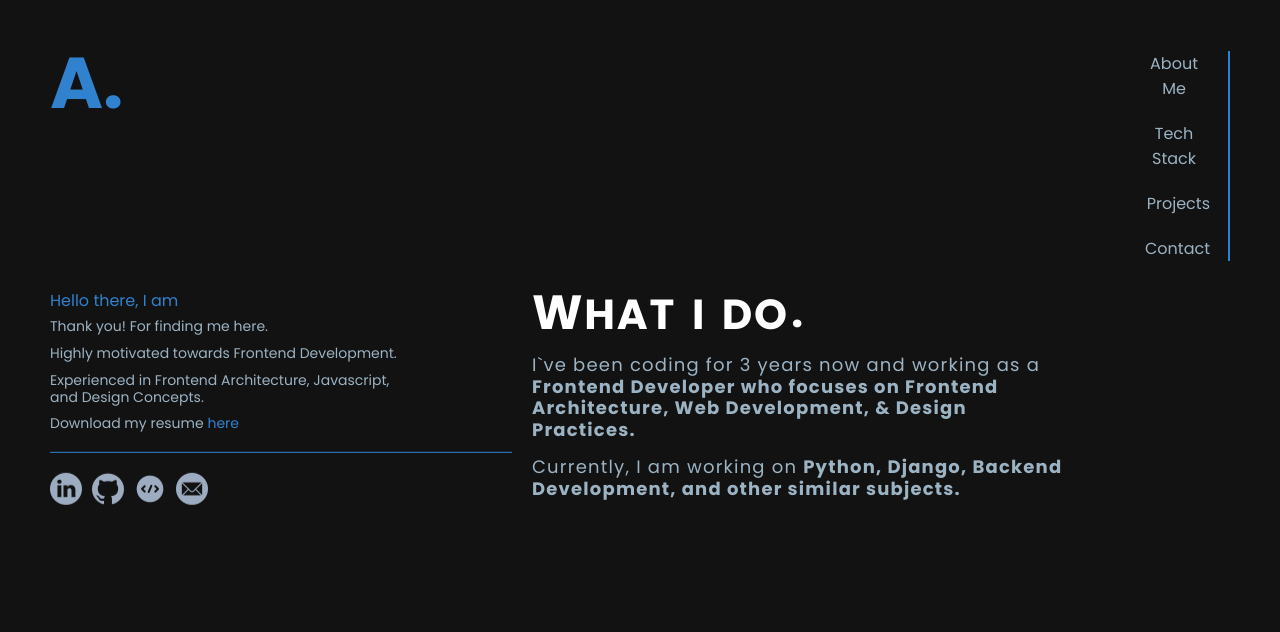
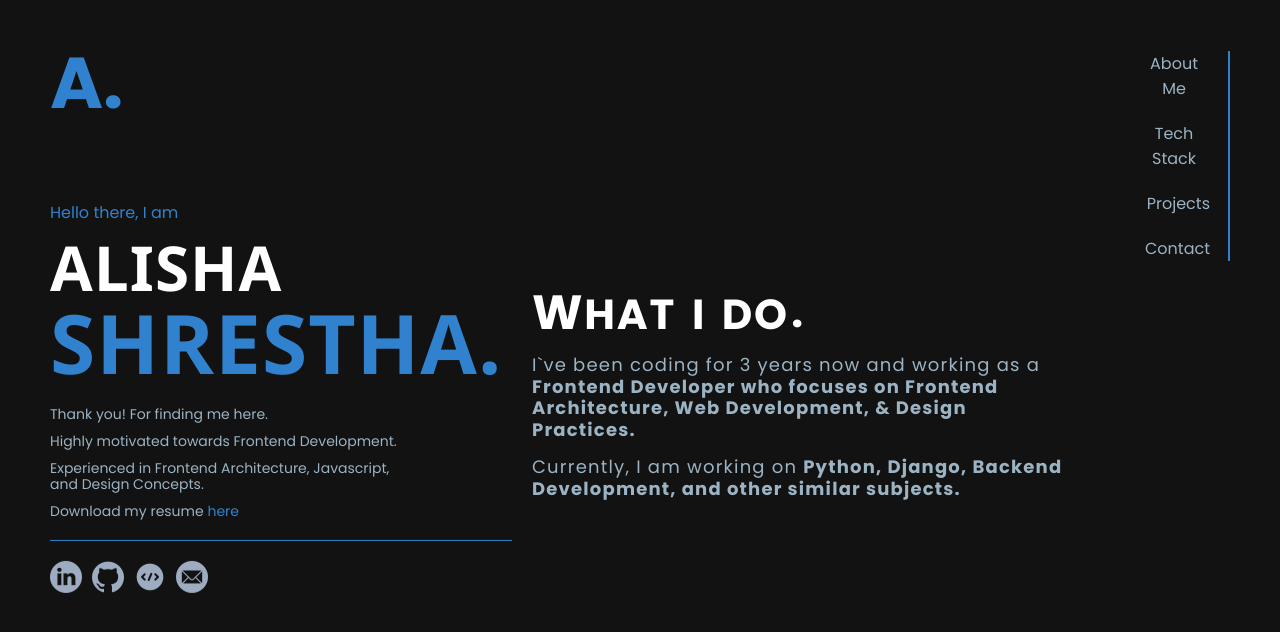
Before and after one commit to alishashresthaaa/waveloom_portfolio, a Next.js app: page / in a window 1280 px wide. Shown: the top 632 px of the page. Built offline with nearby package versions, Linux system fonts and the light colour scheme.

Commit message:
feat:animation

```diff
--- a/app/components/about.component.tsx
+++ b/app/components/about.component.tsx
@@ -11,7 +11,10 @@ const About = () => {
       <h1 className={styles.logo}>A.</h1>
       <div className={styles.about}>
         <h3 className={styles.subtitle}>Hello there, I am</h3>
-        <h1 className={styles.title}></h1>
+        <h1 className={styles.title}>
+          <span className={styles.light}>Alisha</span>
+          <span className={styles.secondary}>Shrestha.</span>
+        </h1>
         <p className={styles.details}>
           <span className={styles.quote}>Thank you!</span> For finding me here.
         </p>
--- a/app/components/about.module.css
+++ b/app/components/about.module.css
@@ -3,6 +3,8 @@
   font-weight: 400;
   font-size: 16px;
   margin-bottom: 8px;
+  animation: letterSpacingAnimation 1s ease-out;
+  animation-delay: 0.5s;
 }
 
 @media screen and (max-width: 460px) {
@@ -23,6 +25,8 @@
   display: block;
   font-size: 62px;
   margin-bottom: -12px;
+  animation: letterSpacingAnimation 1s ease-out;
+  animation-delay: 0.5s;
 }
 
 @media screen and (max-width: 460px) {
@@ -36,6 +40,8 @@
   display: block;
   font-size: 82px;
   margin-bottom: 15px;
+  animation: letterSpacingAnimation 1s ease-out;
+  animation-delay: 0.4s;
 }
 
 @media screen and (max-width: 460px) {
@@ -50,6 +56,8 @@
   color: var(--dimmed-text);
   margin-bottom: 10px;
   width: 80%;
+  animation: letterSpacingAnimation 1s ease-out;
+  animation-delay: 0.5s;
 }
 
 @media screen and (max-width: 1024px) {
@@ -65,6 +73,8 @@
   align-items: center;
   gap: 10px;
   margin-top: 20px;
+  animation: letterSpacingAnimation 1s ease-out;
+  animation-delay: 0.5s;
 }
 
 .icons a img {
@@ -130,7 +140,7 @@
   }
 }
 
-.secondaryText{
+.secondaryText {
   color: var(--secondary-color);
   cursor: pointer;
   position: relative;
@@ -151,3 +161,16 @@
 .secondaryText:hover::after {
   width: 100%;
 }
+
+@keyframes letterSpacingAnimation {
+  from {
+    letter-spacing: 2px;
+    transform: translateY(20px);
+    opacity: 0;
+  }
+  to {
+    letter-spacing: unset;
+    transform: translateY(0);
+    opacity: 1;
+  }
+}
--- a/app/components/main.module.css
+++ b/app/components/main.module.css
@@ -28,6 +28,8 @@
   position: relative;
   width: max-content;
   margin-bottom: 12px;
+  animation: letterSpacingAnimation 1s ease-out;
+  animation-delay: 0.5s;
 }
 
 @media screen and (max-width: 475px) {
@@ -338,3 +340,17 @@
 .secondaryText:hover {
   color: var(--secondary-color);
 }
+
+
+@keyframes letterSpacingAnimation {
+  from {
+    letter-spacing: 15px;
+    transform: translateX(50px);
+    opacity: 0;
+  }
+  to {
+    letter-spacing: 1.8px;
+    transform: translateX(0);
+    opacity: 1;
+  }
+}
```
